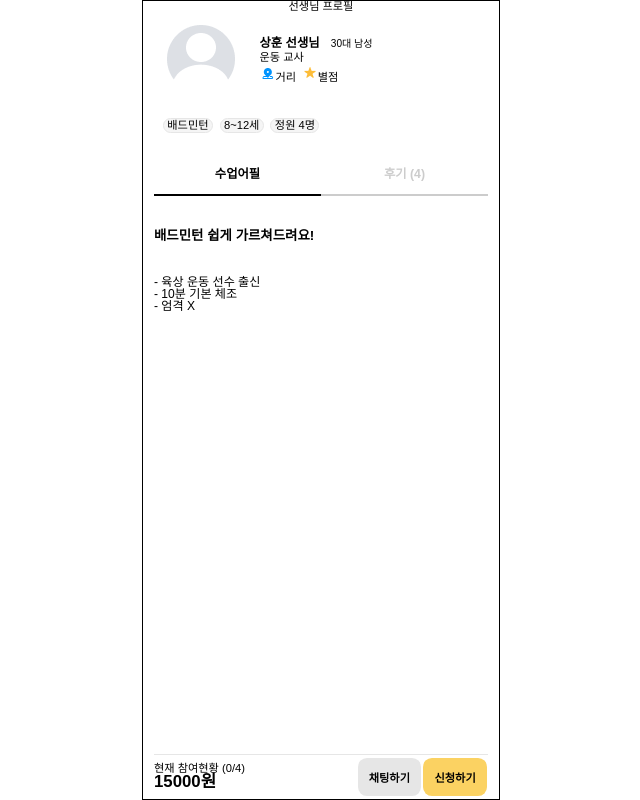
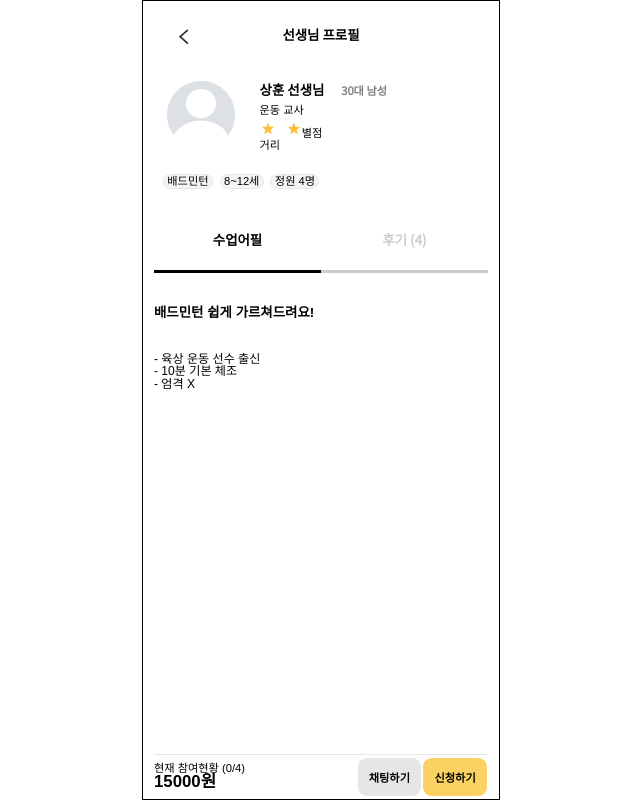
Before and after one commit to silver0108/Frontend, a React (Vite) app: page /Profile in a window 1280 px wide. Shown: the whole page, without its empty margins (319-959 px from the left). Built offline with nearby package versions, Linux system fonts and the light colour scheme; the HTML template or start-up script is replaced by a standard one.

Commit message:
[ refactor ] 폰트 수정 ver 1

```diff
--- a/src/assets/index.ts
+++ b/src/assets/index.ts
@@ -8,3 +8,5 @@ export { ReactComponent as CategoryMusicIcon } from "./icon/categoryMusicIcon.sv
 export { ReactComponent as LessonImg } from "./image/lessonImg.svg";
 export { ReactComponent as TeacherImg } from "./image/teacherImg.svg";
 export { ReactComponent as BackBtnIcon } from './icon/backBtnIcon.svg';
+export { ReactComponent as StarIcon_1 } from "./icon/starIcon_1.svg";
+export { ReactComponent as DistanceIcon } from './icon/distanceIcon.svg';
--- a/src/components/ClassAppeal.tsx
+++ b/src/components/profile/ClassAppeal.tsx
@@ -1,5 +1,5 @@
 import styled from "styled-components";
-import { WritingProps } from "../types/WritingData";
+import { WritingProps } from "../../types/WritingData";
 
 
 const ClassAppeal = (props:WritingProps) => {
--- a/src/components/ParticipationInfo.tsx
+++ b/src/components/profile/ParticipationInfo.tsx
@@ -1,7 +1,7 @@
 import { useState } from 'react';
 import styled from "styled-components";
-import Modal from './common/Modal';
-import { ProfileProps } from '../types/ProfileData';
+import Modal from '../common/Modal';
+import { ProfileProps } from '../../types/ProfileData';
 
 
 const ParticipationInfo = (props:ProfileProps) => {
--- a/src/components/ProfileInfo.tsx
+++ b/src/components/profile/ProfileInfo.tsx
@@ -1,6 +1,7 @@
 import styled from "styled-components";
 
-import { ProfileProps } from "../types/ProfileData";
+import { ProfileProps } from "../../types/ProfileData";
+import { StarIcon_1 } from "../../assets";
 
 
 const ProfileInfo = (props:ProfileProps) => {
@@ -12,21 +13,21 @@ const ProfileInfo = (props:ProfileProps) => {
   const tags: string[] = writing.tag;
 
   return (
-    <ProfileInfoWrapper>
+    <St.ProfileInfoWrapper>
       <St.ProfileInfoContainer>
         <St.ProfileInfoImage>
           <img src={`img/profile_default.png`}></img>
         </St.ProfileInfoImage>
         <St.ProfileInfoContents>
           <div>
-            <span style={{fontSize: "1.1rem", fontWeight: "bold", marginRight: "1rem"}}>{nickname} 선생님</span>
-            <span style={{fontSize: "0.9rem"}}>{age}대 남성</span>
+            <St.ProfileInfoName>{nickname} 선생님</St.ProfileInfoName>
+            <St.ProfileInfoAge>{age}대 남성</St.ProfileInfoAge>
           </div>
-          <div style={{margin: "0.2rem 0"}}>{category} 교사</div>
+          <St.ProfileInfoCategory>{category} 교사</St.ProfileInfoCategory>
           <div style={{display:"flex"}}>
             <div style={{marginRight: "0.5rem"}}>
-              <img src={`img/distance.png`}/>
-              거리
+              <StarIcon_1/>
+              <div>거리</div>
             </div>
             <div>
               <img src={`img/star.png`}/>
@@ -42,24 +43,22 @@ const ProfileInfo = (props:ProfileProps) => {
             <St.ProfileInfoTagContents key={index}>{tag}</St.ProfileInfoTagContents>
           ))}
       </St.ProfileInfoTag>
-    </ProfileInfoWrapper>
+    </St.ProfileInfoWrapper>
   );
 };
 
 export default ProfileInfo;
 
-const ProfileInfoWrapper = styled.div`
-  width: 100%;
-  // height: 100vh;
+const St = {
+  ProfileInfoWrapper: styled.div`
+    width: 100%;
+    // height: 100vh;
 
-  display: flex;
-  flex-direction: column;
+    display: flex;
+    flex-direction: column;
 
-  margin-bottom: 1rem;
-
-`;
-
-const St = {
+    margin-bottom: 1rem;
+  `,
   ProfileInfoContainer: styled.div`
     display: flex;
   `,
@@ -73,6 +72,21 @@ const St = {
     flex-direction: column;
 
     padding: 1rem;
+  `,
+  ProfileInfoName: styled.span`
+    margin-right: 1.5rem;
+    ${({ theme }) => theme.fonts.body06};
+  `,
+  ProfileInfoAge: styled.span`
+    ${({ theme }) => theme.fonts.body07};
+    color: gray;
+
+  `,
+  ProfileInfoCategory: styled.div`
+    margin: 0.5rem 0;
+  `,
+
+  ProfileInfoEtcContainer: styled.div`
   `,
   ProfileInfoTag: styled.div`
     padding: 0.5rem;
--- a/src/components/Review.tsx
+++ b/src/components/profile/Review.tsx
@@ -1,5 +1,5 @@
 import styled from "styled-components";
-import { ReviewProps } from "../types/ReviewData";
+import { ReviewProps } from "../../types/ReviewData";
 
 
 const Review = (props:ReviewProps) => {
--- a/src/pages/Profile.tsx
+++ b/src/pages/Profile.tsx
@@ -1,13 +1,15 @@
 import { useState } from 'react';
 import styled from "styled-components";
 
-import ProfileInfo from "../components/ProfileInfo";
-import ClassAppeal from "../components/ClassAppeal";
-import Review from "../components/Review";
-import ParticipationInfo from "../components/ParticipationInfo";
+import ProfileInfo from "../components/profile/ProfileInfo";
+import ClassAppeal from "../components/profile/ClassAppeal";
+import Review from "../components/profile/Review";
+import ParticipationInfo from "../components/profile/ParticipationInfo";
 import { ProfileInfoProps } from "../types/ProfileData";
 import { WritingInfoProps } from "../types/WritingData";
 import { ReviewInfoProps } from '../types/ReviewData';
+import TopBar from '../components/common/TopBar';
+
 
 let profileData:ProfileInfoProps = {
   nickname: '상훈',
@@ -62,10 +64,8 @@ const Profile = () => {
   }
 
   return (
-    <ProfileWrapper>
-      <h3 style={{textAlign:"center"}}>
-        선생님 프로필
-      </h3>
+    <St.ProfileWrapper>
+      <TopBar message = {"선생님 프로필"}/>
 
       <St.ProfileContainer>
         <ProfileInfo profile={profileData} writing={writingData}></ProfileInfo>
@@ -90,14 +90,15 @@ const Profile = () => {
       </St.ProfileContainer>
       <ParticipationInfo profile={profileData} writing={writingData}></ParticipationInfo>
 
-    </ProfileWrapper>
+    </St.ProfileWrapper>
 
   );
 };
 
 export default Profile;
 
-const ProfileWrapper = styled.div`
+const St = {
+  ProfileWrapper: styled.div`
     width: 100%;
     // height: 100vh;
 
@@ -106,10 +107,7 @@ const ProfileWrapper = styled.div`
     flex-direction: column;
 
     margin: 0 1rem;
-
-`;
-
-const St = {
+  `,
   ProfileContainer: styled.div`
     flex: 1;
     overflow-y: auto;
@@ -121,16 +119,16 @@ const St = {
   ProfileContentsButton: styled.button<{active: string}>`
     flex: 1;
 
-    padding: 1rem;
+    padding: 2rem;
 
     border: none;
-    border-bottom: 0.2rem solid ${(props) => ((props.active === "true") ? 'black' : '#ccc')};
+    border-bottom: 0.3rem solid ${(props) => ((props.active === "true") ? 'black' : '#ccc')};
 
     background-color: white;
     color: ${(props) => ((props.active === "true") ? 'black' : '#ccc')};
 
-    font-size: 1.1rem;
-    font-weight: bold;
+
+    ${({ theme }) => theme.fonts.body06};
 
     cursor: pointer;
   `
```
Also changed, not shown: src/assets/icon/distanceIcon.svg (added), src/assets/icon/starIcon_1.svg (added). Lines whose indentation alone changed are shown as unchanged.
